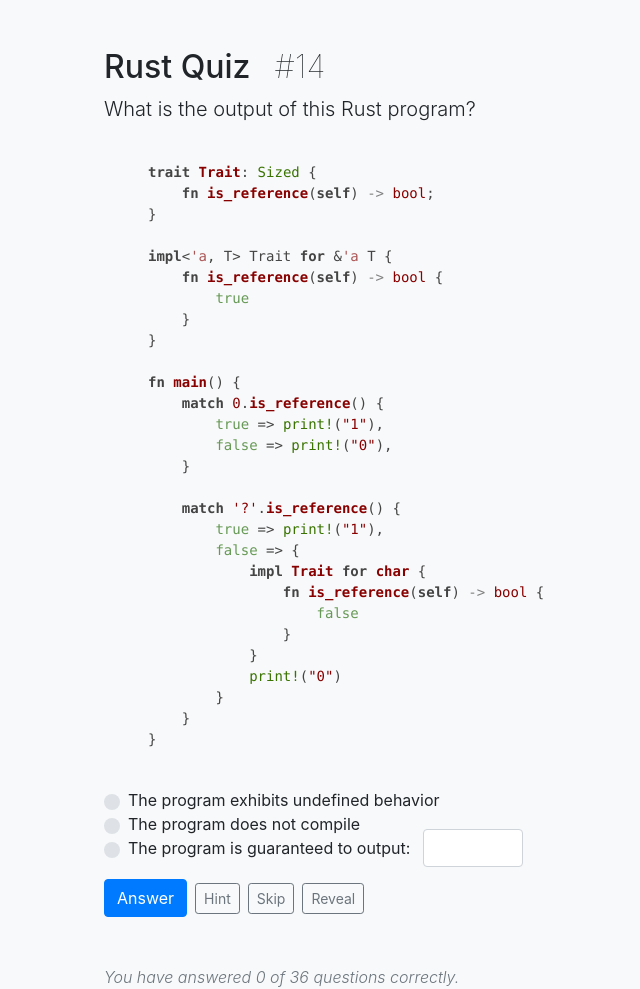
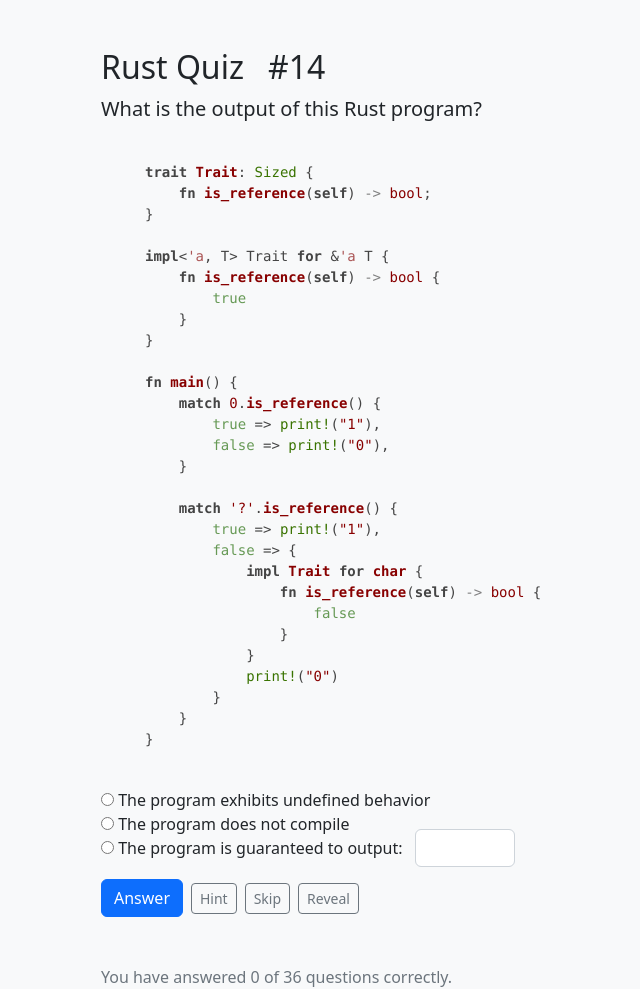
Before and after one commit to dtolnay/rust-quiz, a plain HTML site: page docs/index.html in a window 1280 px wide. Shown: the whole page, without its empty margins (226-866 px from the left). Drawn offline with nearby package versions, Linux system fonts and the light colour scheme.

Commit message:
Update Bootstrap from 4.1.3 to 5.2.3

```diff
--- a/docs/index.html
+++ b/docs/index.html
@@ -24,7 +24,7 @@
     <meta name="twitter:title" content="Rust Quiz" />
     <meta name="twitter:description" content="What is the output of this Rust program?" />
 
-    <link rel="stylesheet" href="https://stackpath.bootstrapcdn.com/bootstrap/4.1.3/css/bootstrap.min.css" integrity="sha384-MCw98/SFnGE8fJT3GXwEOngsV7Zt27NXFoaoApmYm81iuXoPkFOJwJ8ERdknLPMO" crossorigin="anonymous">
+    <link rel="stylesheet" href="https://cdn.jsdelivr.net/npm/bootstrap@5.2.3/dist/css/bootstrap.min.css" integrity="sha384-rbsA2VBKQhggwzxH7pPCaAqO46MgnOM80zW1RWuH61DGLwZJEdK2Kadq2F9CUG65" crossorigin="anonymous">
     <link rel="stylesheet" href="https://cdnjs.cloudflare.com/ajax/libs/highlight.js/9.13.1/styles/default.min.css">
     <link rel="stylesheet" href="/rust-quiz/quiz.css">
   </head>
@@ -33,7 +33,7 @@
     <div class="page">
       <div class="container">
         <div class="pt-5">
-          <h2>Rust Quiz<span id="question-number" class="ml-4 notbold d-none">#<span id="current">1</span></span></h2>
+          <h2>Rust Quiz<span id="question-number" class="ms-4 notbold d-none">#<span id="current">1</span></span></h2>
           <p class="lead">What is the output of this Rust program?</p>
         </div>
 
@@ -54,7 +54,7 @@
             <div class="custom-control custom-radio">
               <input id="radio-output" name="paymentMethod" type="radio" class="custom-control-input">
               <label class="custom-control-label" for="radio-output">
-                <span class="mb-3 mr-2">The program is guaranteed to output:</span>
+                <span class="mb-3 me-2">The program is guaranteed to output:</span>
               </label>
               <input type="tel" class="form-control mb-1" id="text-output" autocomplete="off">
               <a id="button-playground" href="#" target="_blank" class="btn btn-sm btn-outline-secondary d-none" role="button">
@@ -76,15 +76,15 @@
           </div>
 
           <div id="nav">
-            <button id="button-submit" class="btn btn-primary mr-2" type="submit">
+            <button id="button-submit" class="btn btn-primary me-2" type="submit">
               Answer
-            </button><button id="button-hint" class="btn btn-sm btn-outline-secondary mr-2" type="button">
+            </button><button id="button-hint" class="btn btn-sm btn-outline-secondary me-2" type="button">
               Hint
-            </button><button id="button-skip" class="btn btn-sm btn-outline-secondary mr-2" type="button">
+            </button><button id="button-skip" class="btn btn-sm btn-outline-secondary me-2" type="button">
               Skip
-            </button><button id="button-reveal" class="btn btn-sm btn-outline-secondary mr-2" type="button">
+            </button><button id="button-reveal" class="btn btn-sm btn-outline-secondary me-2" type="button">
               Reveal<span id="sad"> 😞</span>
-            </button><span id="incorrect" class="ml-4 text-danger text-nowrap d-none">
+            </button><span id="incorrect" class="ms-4 text-danger text-nowrap d-none">
               Incorrect! Try again.
             </span>
           </div>
@@ -114,7 +114,7 @@
     </div>
 
     <script src="https://code.jquery.com/jquery-3.3.1.slim.min.js" integrity="sha384-q8i/X+965DzO0rT7abK41JStQIAqVgRVzpbzo5smXKp4YfRvH+8abtTE1Pi6jizo" crossorigin="anonymous"></script>
-    <script src="https://stackpath.bootstrapcdn.com/bootstrap/4.1.3/js/bootstrap.min.js" integrity="sha384-ChfqqxuZUCnJSK3+MXmPNIyE6ZbWh2IMqE241rYiqJxyMiZ6OW/JmZQ5stwEULTy" crossorigin="anonymous"></script>
+    <script src="https://cdn.jsdelivr.net/npm/bootstrap@5.2.3/dist/js/bootstrap.min.js" integrity="sha384-cuYeSxntonz0PPNlHhBs68uyIAVpIIOZZ5JqeqvYYIcEL727kskC66kF92t6Xl2V" crossorigin="anonymous"></script>
     <script src="https://cdnjs.cloudflare.com/ajax/libs/highlight.js/9.13.1/highlight.min.js"></script>
     <script src="https://cdnjs.cloudflare.com/ajax/libs/highlight.js/9.13.1/languages/rust.min.js"></script>
     <script src="/rust-quiz/questions.js"></script>
```
